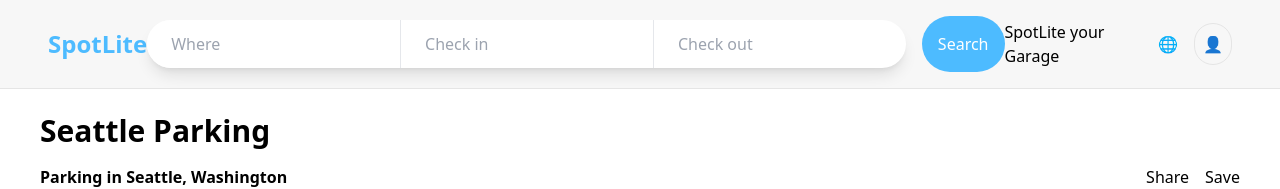
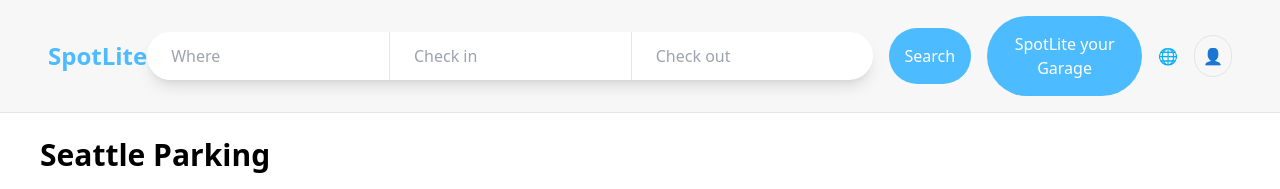
Before and after one commit to JoeS51/Dubhacks24, a Next.js app in the folder my-app/: page /spots in a window 1280 px wide. Shown: the top 189 px of the page. Built offline with nearby package versions, Linux system fonts and the light colour scheme.

Commit message:
added listingbutton

```diff
--- /dev/null
+++ b/my-app/src/app/Components/ListingButton.js
@@ -0,0 +1,15 @@
+import React from 'react';
+
+
+const ListingButton = () => {
+    return (
+        <button
+        type="submit"
+        className="bg-customBlue text-white p-4 rounded-full hover:bg-customBlueHover focus:outline-none ml-4"
+      >
+        SpotLite your Garage
+      </button>
+    )
+}
+
+export default ListingButton;
--- a/my-app/src/app/Components/TopBar.js
+++ b/my-app/src/app/Components/TopBar.js
@@ -2,6 +2,7 @@ import React from 'react';
 import styles from '../Styles/TopBar.module.css';
 import CalendarBar from './CalendarBar';
 import Link from 'next/link';
+import ListingButton from './listingButton';
 
 const TopBar = () => {
   return (
@@ -11,7 +12,11 @@ const TopBar = () => {
       </Link>
       <CalendarBar/>
       <div className={styles.userOptions}>
-        <span style={{ color: 'black' }}>SpotLite your Garage</span>
+        {/* <span style={{ color: 'black' }}>SpotLite your Garage</span> */}
+        <span>
+          <ListingButton></ListingButton>
+
+        </span>
 
         <span>🌐</span>
         <div className={styles.userIcon}>👤</div>
```
Also changed, not shown: my-app/pages/ListingPage.js (added, +9 -0 lines), 1 other file (tests, documents, lock files or other folders).
